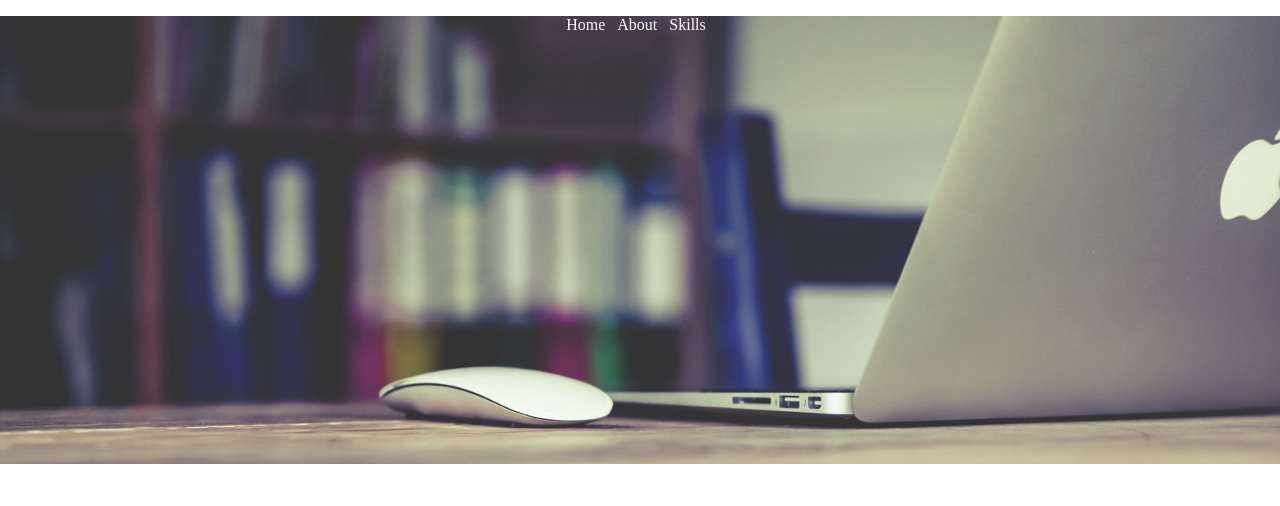
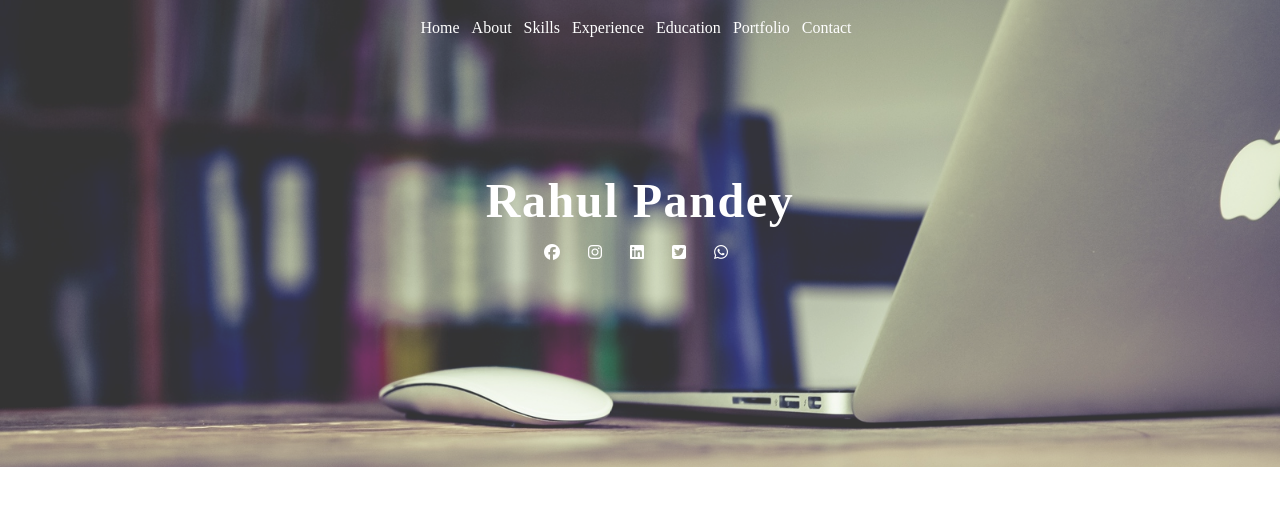
Before and after one commit to TERMINATOR-96/building-my-resume, a plain HTML site: page index.html in a window 1280 px wide. Drawn offline with Linux system fonts and the light colour scheme.

Commit message:
Added name and social icons to the header

```diff
--- a/index.html
+++ b/index.html
@@ -5,11 +5,12 @@
     <meta name="viewport" content="width=device-width, initial-scale=1.0">
     <title>Rahul_Pandey_Resume</title>
     <link rel="stylesheet" type="text/css" href="style.css">
+    <script src="https://kit.fontawesome.com/2c6d338ee9.js" crossorigin="anonymous"></script>
 </head>
 <body>
     <header id="body-header">
         <nav>
-            <ul class="horizontal-list text-center">
+            <ul class="horizontal-list text-center nav-menu">
                 <li>
                     <a href="#">Home</a>
                 </li>
@@ -19,8 +20,56 @@
                 <li>
                     <a href="#skills">Skills</a>
                 </li>
+                <li>
+                    <a href="#experience">Experience</a>
+                </li>
+                <li>
+                    <a href="#education">Education</a>
+                </li>
+                <li>
+                    <a href="#portfolio">Portfolio</a>
+                </li>
+                <li>
+                    <a href="#contact">Contact</a>
+                </li>
             </ul>
         </nav>
+        <div id="name-social-container">
+            <div class="text-center">
+                <h1 id="my-name">
+                    Rahul Pandey
+                </h1>
+            </div>
+            <div>
+                <ul class="horizontal-list text-center social-icons">
+                    <li>
+                        <a href="#">
+                            <i class="fa-brands fa-facebook"></i>
+                        </a>
+                    </li>
+                    <li>
+                        <a href="#">
+                            <i class="fa-brands fa-instagram"></i>
+                        </a>
+                    </li>
+                    <li>
+                        <a href="#">
+                            <i class="fa-brands fa-linkedin"></i>
+                        </a>
+                    </li>
+                    <li>
+                        <a href="#">
+                            <i class="fa-brands fa-square-twitter"></i>
+                        </a>
+                    </li>
+                    <li>
+                        <a href="#">
+                            <i class="fa-brands fa-whatsapp"></i>
+                        </a>
+                    </li>
+                </ul>
+            </div>
+        </div>
     </header>
     <main>
         <section id="about">
--- a/style.css
+++ b/style.css
@@ -10,12 +10,14 @@ body {
     background-size: cover;
     background-position: center;
     background-attachment: fixed;
+    padding-top: 1.2rem;
 }
 
 /*Horizontal List*/
 .horizontal-list {
     list-style: none;
     padding-left: 0px;
+    margin: 0px;
 }
 
 .horizontal-list li{
@@ -26,10 +28,13 @@ body {
 .horizontal-list li a {
     color: white;
     text-decoration: none;
+}
+
+.nav-menu li a{
     transition: color 0.5s, border-bottom 4s;
 }
 
-.horizontal-list li a:hover {
+.nav-menu li a:hover {
     color: lightgray;
     border-bottom: 1px solid white;
 }
@@ -37,3 +42,26 @@ body {
 .text-center {
     text-align: center;
 }
+
+#name-social-container {
+    margin-top: 16vh;
+}
+
+#my-name {
+    font-size: 3rem;
+    letter-spacing: 0.1rem;
+    color: white;
+    font-weight: 700;
+    margin-bottom: 0.5rem;
+}
+
+.social-icons li a i {
+    /* color: light; */
+    padding: 8px;
+    font-size: 1rem;
+    border-radius: 50%;
+}
+
+.social-icons li a i:hover {
+    box-shadow: 0px 0px 6px 4px rgba(230, 196, 196, 0.3);
+}
```
